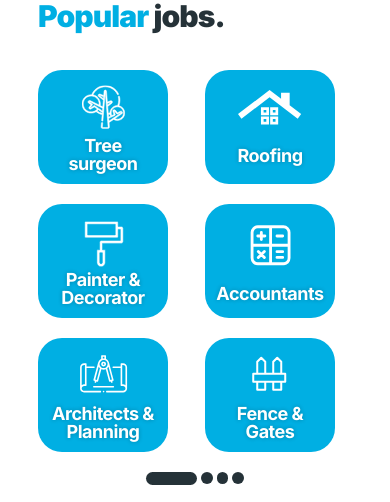
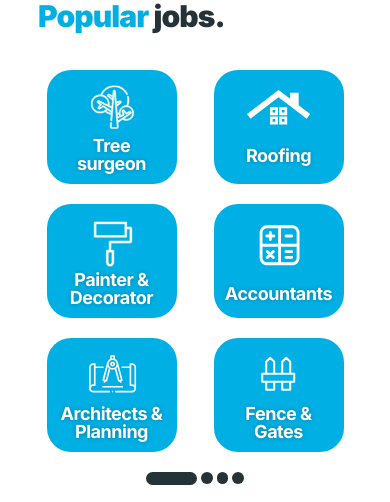
Before and after one commit to pushpesh-zuzu/localists-prelogin-nextjs, a Next.js app: page / in a window 390 px wide. Shown: the part 752-1254 px from the top of the page. Built offline with nearby package versions, Linux system fonts and the light colour scheme; no server answers.

Commit message:
update-spacing-in-member

```diff
--- a/src/app/component/Home/Member/Member.jsx
+++ b/src/app/component/Home/Member/Member.jsx
@@ -7,7 +7,7 @@ import Button from "../../UI/Typography/Button";
 
 function Member() {
   return (
-    <div className="w-full max-w-[300px] sm:max-w-xl md:max-w-3xl lg:max-w-5xl xl:max-w-[1200px] mx-auto py-16 xl:py-[63px]">
+    <div className="w-full max-w-[300px] sm:max-w-xl md:max-w-3xl lg:max-w-5xl xl:max-w-[1200px] mx-auto py-[75px] xl:py-[63px]">
       <div className="hidden md:flex w-fit rounded-[36px] overflow-hidden mx-auto ">
         <div className=" w-[340] md:h-[280px] lg:h-[512px] lg:w-[690px] bg-[#00AFE3] rounded-l-[36px] flex flex-col justify-start px-[34px] pt-[19px] lg:pt-[37px] pb-8 lg:px-[63px] ">
           <>
--- a/src/app/component/Home/PopularCard/PopularMobileCard.jsx
+++ b/src/app/component/Home/PopularCard/PopularMobileCard.jsx
@@ -31,11 +31,11 @@ export default function PopularJobs() {
 
   return (
     <div className="w-full max-w-[430px] mx-auto bg-white">
-      <div className="grid grid-cols-2 gap-5 mb-5">
+      <div className="grid grid-cols-2 gap-5 mb-5 place-items-center">
         {jobs.map((job, index) => (
           <div
             key={index}
-            className="bg-[#00AFE3] max-w-[130px] min-h-[114px] py-2.5 flex flex-col justify-around text-center text-white rounded-3xl  hover:bg-cyan-500 transition-colors active:scale-95"
+            className="bg-[#00AFE3] w-full max-w-[130px] min-h-[114px] py-2.5 flex flex-col justify-around text-center text-white rounded-3xl  hover:bg-cyan-500 transition-colors active:scale-95"
           >
             <div className="flex justify-center pb-0.5">{job.image}</div>
             <span
```
